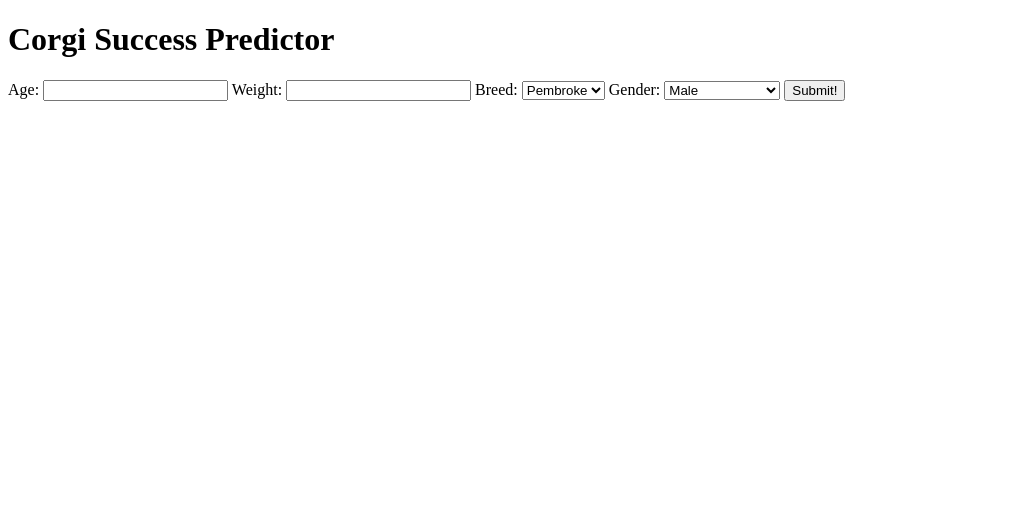
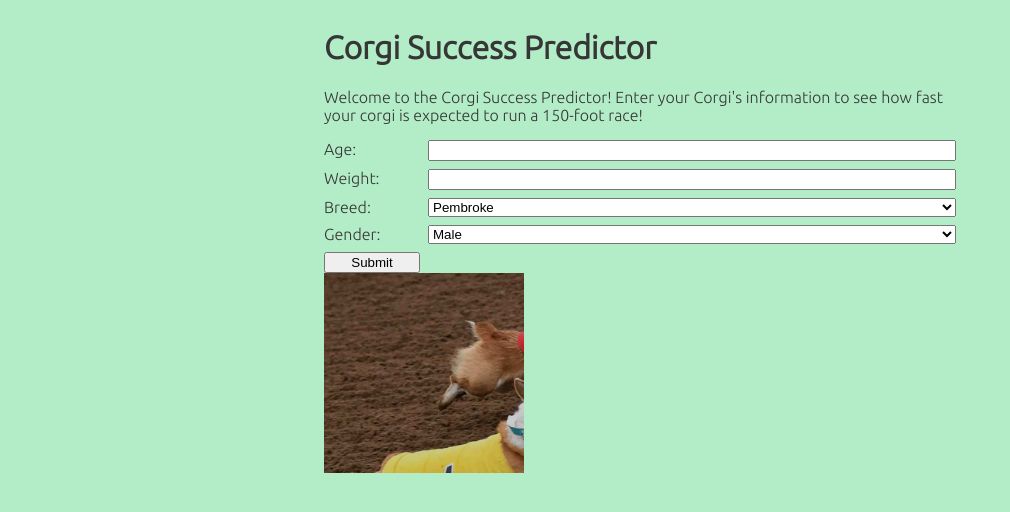
Before and after one commit to johniparker/CorgAPI, a Flask app: page / in a window 1280 px wide. Shown: the top 512 px of the page, without its empty margins (0-1010 px from the left). Run offline with Flask 3, Linux system fonts and the light colour scheme.

Commit message:
started configuring css

```diff
--- a/app/static/style.css
+++ b/app/static/style.css
@@ -0,0 +1,29 @@
+@import url("https://fonts.googleapis.com/css2?family=Anton&family=Ubuntu:wght@300&display=swap");
+
+body {
+    display: flex;
+    align-items: center;
+    justify-content: center;
+    background-color: #B3EDC7;
+    color: #363636;
+    font-family: Ubuntu, Arial, Sans-serif;
+}
+
+.container {
+    width: 50%;
+}
+
+form {
+    display: grid;
+    grid-gap: .5em;
+    gap: .5em;
+    grid-template-columns: 6em 1fr;
+}
+
+#corgs {
+    height: 200px;
+    width: 200px;
+    background-image: url(images/corgs.png);
+    background-repeat: no-repeat;
+
+}
--- a/app/templates/index.html
+++ b/app/templates/index.html
@@ -2,11 +2,21 @@
 <html lang="en">
 <head>
     <meta charset="UTF-8">
+    <meta http-equiv="X-UA-Compatible" content="IE=edge" />
     <meta name="viewport" content="width=device-width, initial-scale=1.0">
     <title>Corgi Success Predictor</title>
+    <meta name="description" content="Corgi Racetime Predictor" />
+    <meta name="author" content="John Parker"/>
+    <link rel="stylesheet" href="static/style.css"/>
 </head>
 <body>
+    <div class="container">
         <h1>Corgi Success Predictor</h1>
+            <p>
+                Welcome to the Corgi Success Predictor! Enter your Corgi's
+                information to see how fast your corgi is expected to run
+                a 150-foot race!
+            </p>
         <form method="post" action="/">
             <label for="ui_age">Age: </label>
             <input type="text" name="ui_age" id="ui_age" required>
@@ -28,12 +38,15 @@
                 <option value="SF">Spayed Female</option>
             </select>
 
-        <button type="submit">Submit!</button>
+            <button type="submit">Submit</button>
         </form>
 
         {% if predicted_racetime is defined %}
             <h2>Predicted Racetime:</h2>
             <p>{{ predicted_racetime }}</p>
         {% endif %}
+
+        <div id="corgs"></div>
+    </div>
 </body>
 </html>
```
Also changed, not shown: app/images/corgs.png (added). Lines whose indentation alone changed are shown as unchanged.
